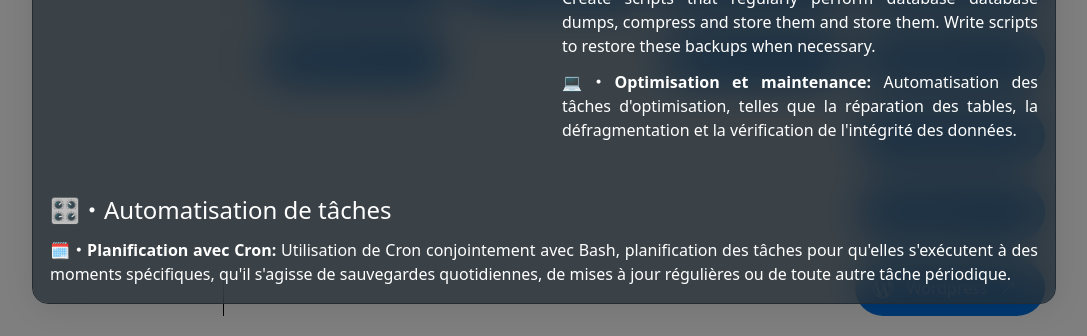
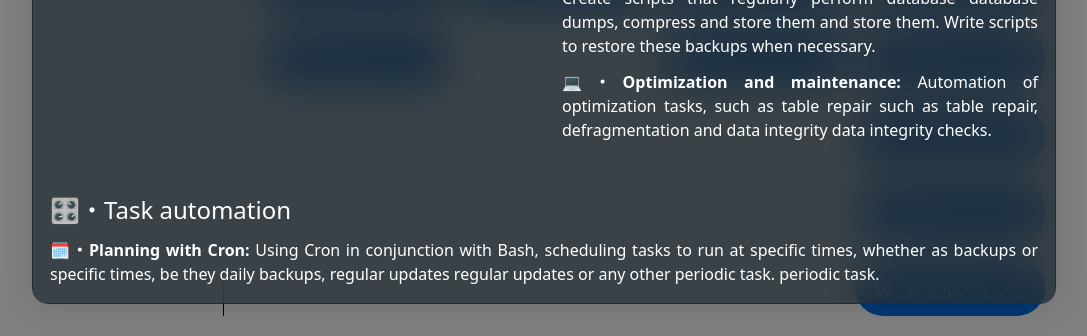
Before and after one commit to UgolinOlle/portfolio-v1, a Next.js app: page /about in a window 1280 px wide. Both pictures are taken after a click on the item "Bash". Shown: the part 1058-1394 px from the top of the page, without its empty margins (96-1183 px from the left). Built offline with nearby package versions, Linux system fonts and the light colour scheme.

Commit message:
fix: add english version

```diff
--- a/components/skills/Bash.tsx
+++ b/components/skills/Bash.tsx
@@ -63,37 +63,31 @@ export function Bash() {
                     </p>
                     <p className="text-justify">
                         <span className="font-bold">
-                            💻・Optimisation et maintenance:
+                            💻・Optimization and maintenance:
                         </span>{" "}
-                        Automatisation des tâches d&apos;optimisation, telles
-                        que la réparation des tables, la défragmentation et la
-                        vérification de l&apos;intégrité des données.
+                        Automation of optimization tasks, such as table repair
+                        such as table repair, defragmentation and data integrity
+                        data integrity checks.
                     </p>
                 </div>
             </div>
             {/* Description 2 */}
             <div className="space-y-3 pl-3 transition-all p-3 h-auto w-full">
-                <h4 className="text-2xl font-medium">
-                    🎛️・Automatisation de tâches
-                </h4>
+                <h4 className="text-2xl font-medium">🎛️・Task automation</h4>
                 <p className="text-justify">
-                    <span className="font-bold">
-                        🗓️・Planification avec Cron:
-                    </span>{" "}
-                    Utilisation de Cron conjointement avec Bash, planification
-                    des tâches pour qu&apos;elles s&apos;exécutent à des moments
-                    spécifiques, qu&apos;il s&apos;agisse de sauvegardes
-                    quotidiennes, de mises à jour régulières ou de toute autre
-                    tâche périodique.
+                    <span className="font-bold">🗓️・Planning with Cron:</span>{" "}
+                    Using Cron in conjunction with Bash, scheduling tasks to run
+                    at specific times, whether as backups or specific times, be
+                    they daily backups, regular updates regular updates or any
+                    other periodic task. periodic task.
                 </p>
                 <p className="text-justify">
                     <span className="font-bold">
-                        🚚・Déploiement et mise à jour:
+                        🚚・Deployment and updating:
                     </span>{" "}
-                    Automatisation du processus de déploiement de nouvelles
-                    versions d&apos;applications ou de mises à jour, en
-                    garantissant que chaque étape est exécutée dans le bon
-                    ordre.
+                    Automate the process of deploying new application
+                    application versions or updates, ensuring that each ensuring
+                    that each step is carried out in the correct sequence.
                 </p>
             </div>
         </div>
```
